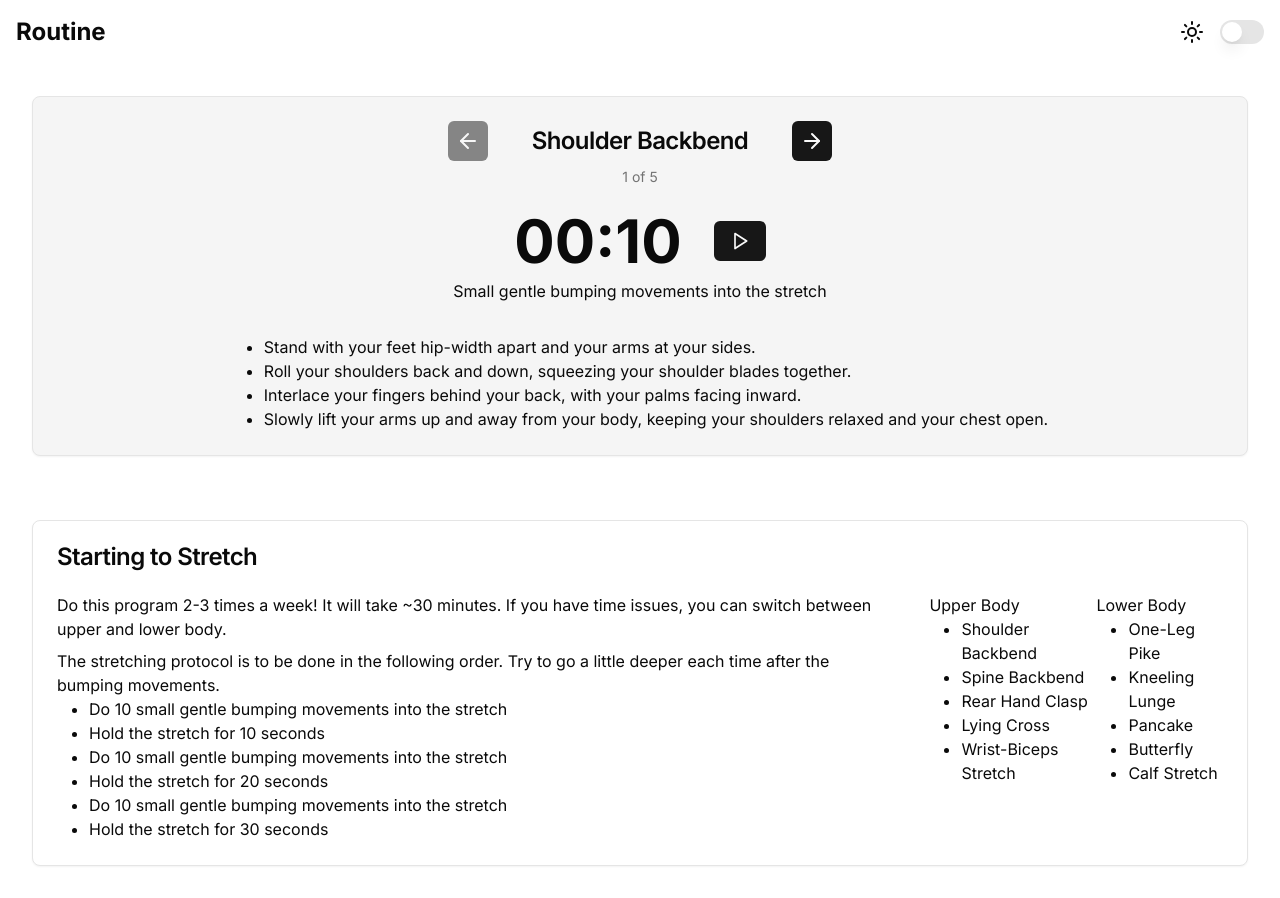
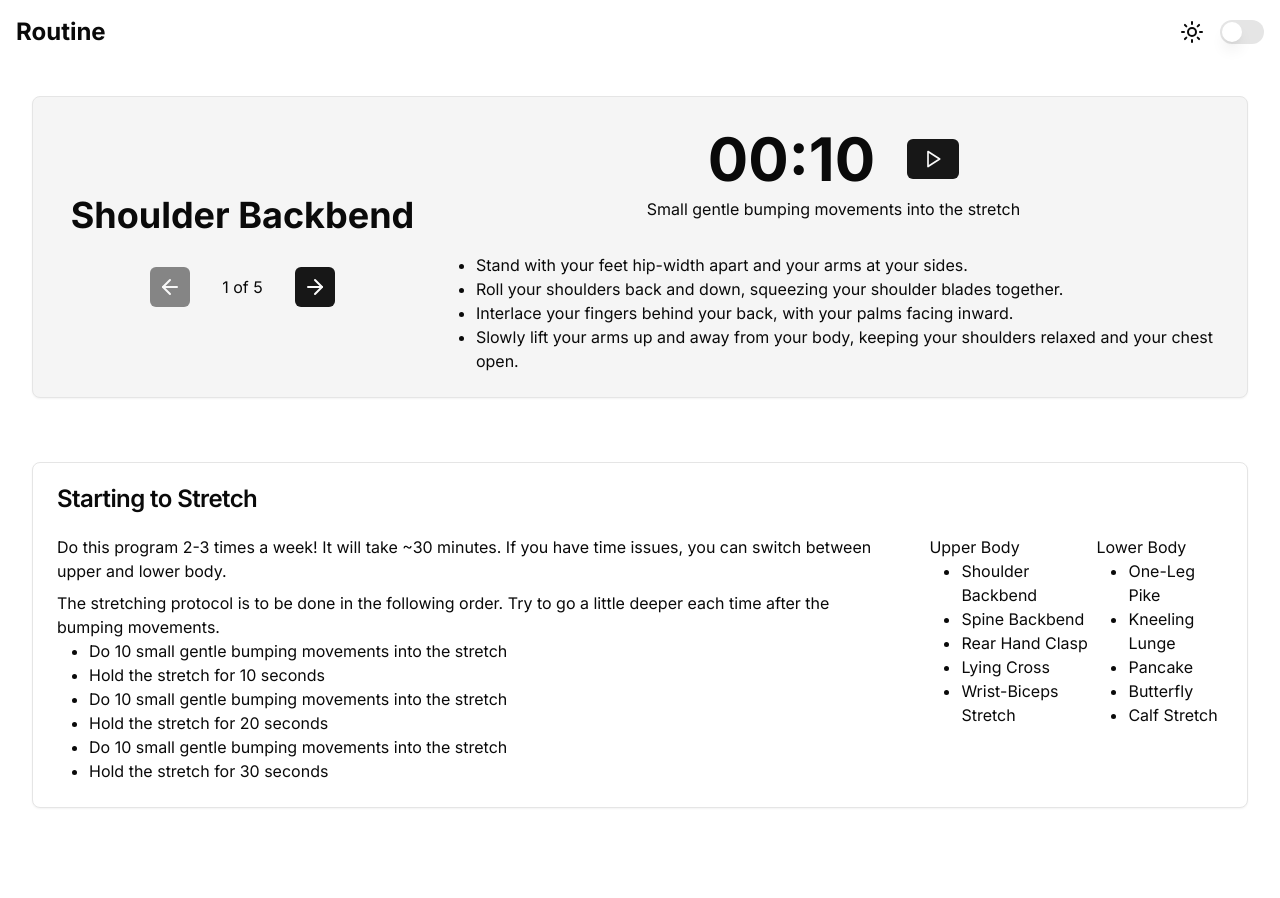
Before and after one commit to ana117/routine, a Next.js app: page /routine/stretch/starting in a window 1280 px wide. After the commit the page ends 840 px from the top, so only its background shows below. Built offline with nearby package versions, Linux system fonts and the light colour scheme.

Commit message:
Improve styling

```diff
--- a/components/stretch/starting/stretch-starting.tsx
+++ b/components/stretch/starting/stretch-starting.tsx
@@ -28,9 +28,12 @@ const StretchStarting: FC = () => {
     return (
       <div className="grow p-8 flex flex-col gap-16">
         <Card className="h-fit w-full bg-secondary">
-            <CardHeader className="flex items-center">
-                <CardTitle>
-                    <div className="flex items-center justify-between gap-8 min-w-96">
+            <CardContent className="flex justify-center gap-4 mt-8">
+                <div className="flex flex-col items-center justify-center gap-8 w-1/3">
+                    <h1 className="text-4xl font-bold text-center">
+                        {stretchExercises[currentExercise].name}
+                    </h1>
+                    <div className="flex items-center justify-between gap-8">
                         <Button
                             size="icon"
                             onClick={() => changeExercise(currentExercise - 1)}
@@ -39,7 +42,8 @@ const StretchStarting: FC = () => {
                             <ArrowLeft />
                         </Button>
                         <span>
-                            {stretchExercises[currentExercise].name}
+                            {currentExercise + 1} of {stretchExercises.length}
+
                         </span>
                         <Button
                             size="icon"
@@ -49,13 +53,9 @@ const StretchStarting: FC = () => {
                             <ArrowRight />
                         </Button>
                     </div>
-                </CardTitle>
-                <CardDescription>
-                    {currentExercise + 1} of {stretchExercises.length}
-                </CardDescription>
-            </CardHeader>
-            <CardContent className="flex justify-center gap-4">
-                <div className="flex flex-col items-center gap-8">
+                </div>
+
+                <div className="flex flex-col items-center gap-8 grow">
                     <div className="flex flex-col items-center gap-2">
                         <Timer
                             repetition={stretchExercises[currentExercise].repetitions[currentRepetition]}
```
